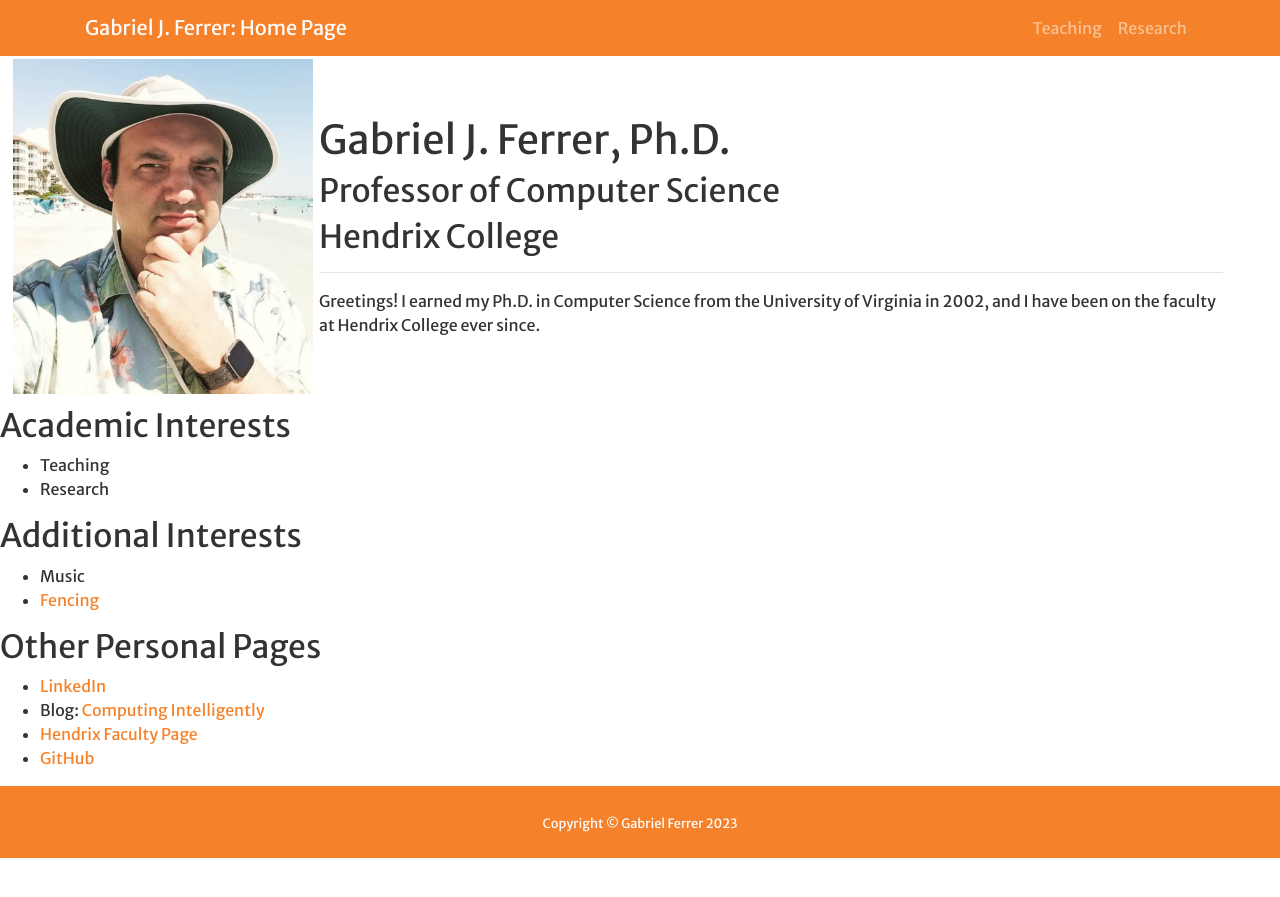
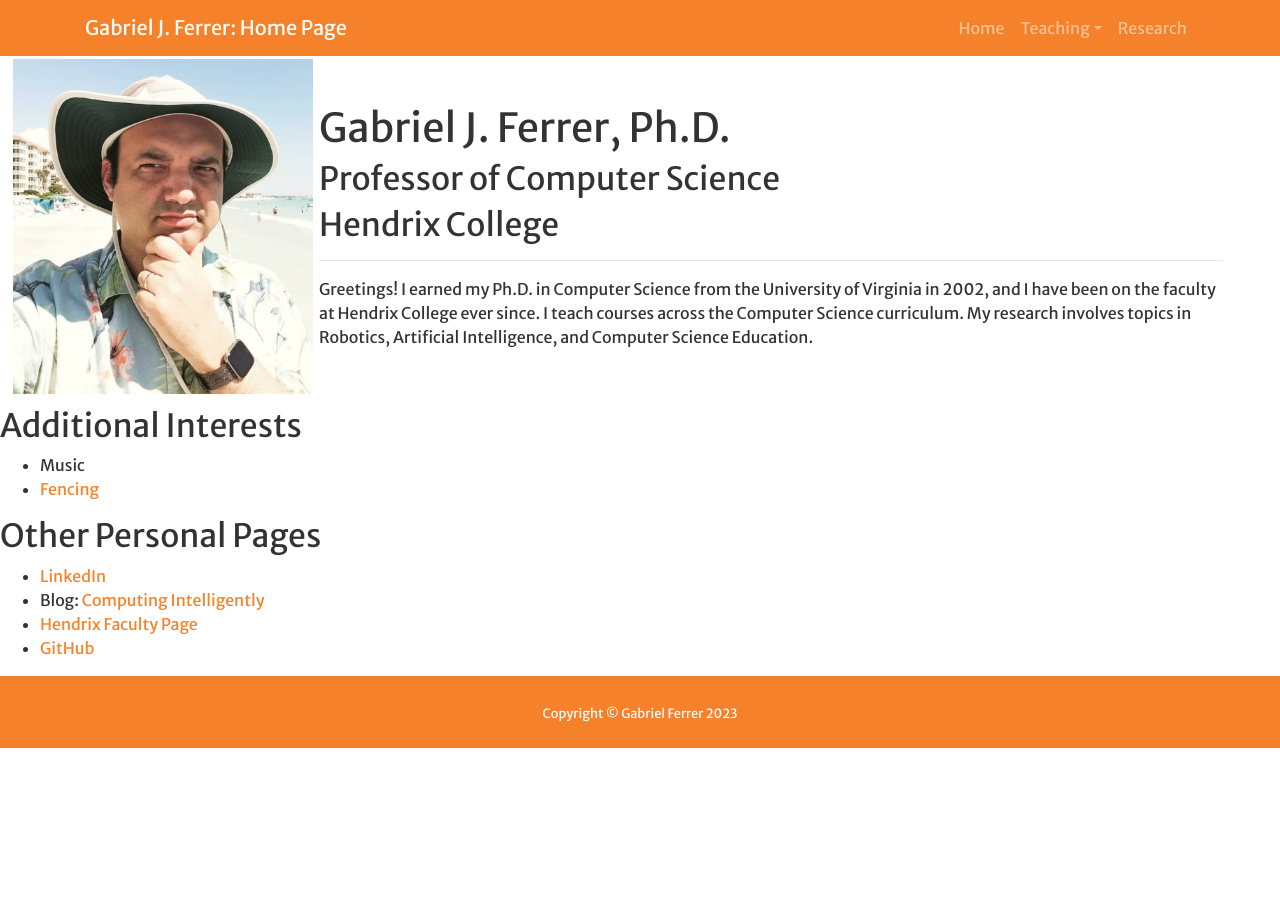
Before and after one commit to gjf2a/gjf2a.github.io, a Jekyll site: the page built from index.md, in a window 1280 px wide. Shown: the top 897 px of the page. Built offline with Jekyll 4.4.1, drawn with Linux system fonts in a browser that asks for light colours; a script that is not in the unit is left out.

Commit message:
Added course information.

```diff
--- a/_config.yml
+++ b/_config.yml
@@ -26,8 +26,14 @@ number: Gabriel J. Ferrer
 semester: Home Page
 
 navigation:
-  - page: Teaching
-    url: 'teaching.html'
+  - page: Home
+    url: ''
+  - title: Teaching
+    subfolderitems:
+    - page: Current Courses
+      url: 'current_courses.html'
+    - page: Teaching History
+      url: 'teaching_history.html'
   - page: Research
     url: 'research.html'
 
--- a/index.md
+++ b/index.md
@@ -15,14 +15,12 @@ layout: default
 
 <hr/>
 
-Greetings! I earned my Ph.D. in Computer Science from the University of Virginia in 2002, and I have been on the faculty at Hendrix College ever since.
+Greetings! I earned my Ph.D. in Computer Science from the University of Virginia in 2002, and I have been on the faculty at Hendrix College ever since. I
+teach courses across the Computer Science curriculum. My research involves
+topics in Robotics, Artificial Intelligence, and Computer Science Education.
 </td>
 </tr>
 </table>
-
-## Academic Interests
-* Teaching
-* Research
 
 ## Additional Interests
 * Music
```
Also changed, not shown: current_courses.md (added, +8 -0 lines), teaching.md (deleted, +0 -5 lines), teaching_history.md (added, +80 -0 lines).
